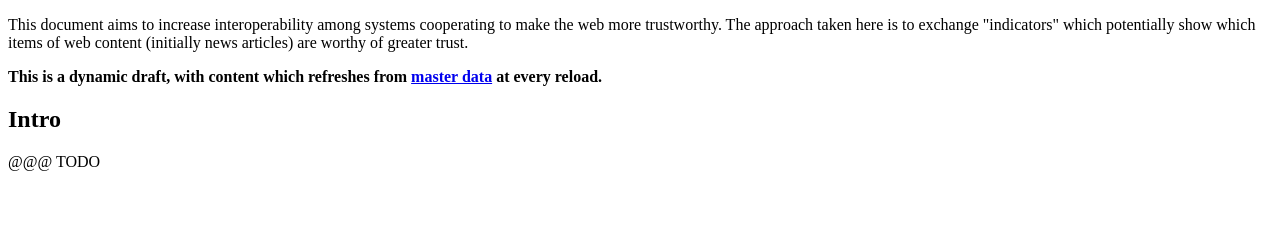
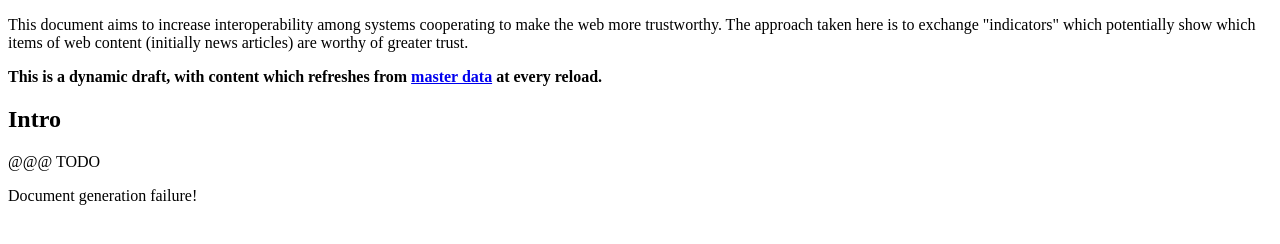
Before and after one commit to sandhawke/cciv, a website: page index.html in a window 1280 px wide. Drawn offline with Linux system fonts and the light colour scheme.

Commit message:
*** empty log message ***

```diff
--- a/index.html
+++ b/index.html
@@ -56,7 +56,7 @@
       <p>@@@ TODO</p>
     </section>
 
-    <div id="replace-this"></div>
+    <div id="replace-this"><p>Document generation failure!</p></div>
 
   </body>
 </html>
```
